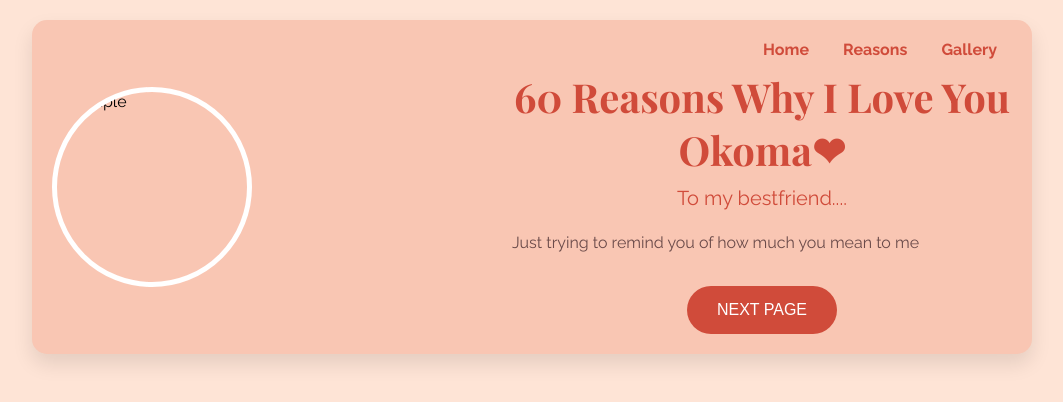
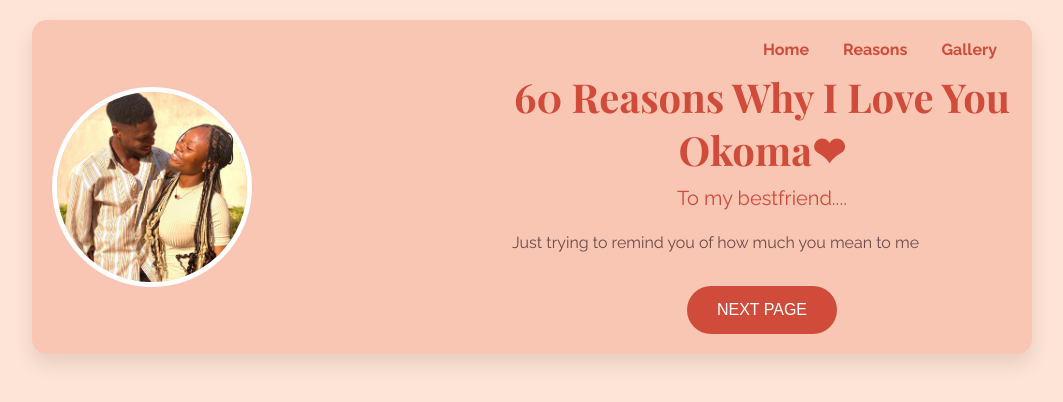
Before and after one commit to Gloweeyahh/precious, a plain HTML site: page page2.html in a window 1280 px wide. Shown: the whole page, without its empty margins (108-1171 px from the left). Drawn offline with nearby package versions, Linux system fonts and the light colour scheme; the site is published under a folder, as on GitHub Pages, so addresses that start at the root find nothing.

Commit message:
Update page2.html

```diff
--- a/page2.html
+++ b/page2.html
@@ -15,7 +15,7 @@
             <a href="page5.html">Gallery</a>
         </nav>
         <div class="content">
-            <img src="/WhatsApp Image 2024-08-15 at 14.11.27_32991c96.jpg" alt="Couple" class="rounded-image">
+            <img src="WhatsApp Image 2024-08-15 at 14.11.27_32991c96.jpg" alt="Couple" class="rounded-image">
             <div class="text-section">
                 <h1 class="header">60 Reasons Why I Love You Okoma❤</h1>
                 <p class="subheader">To my bestfriend....</p>
```
